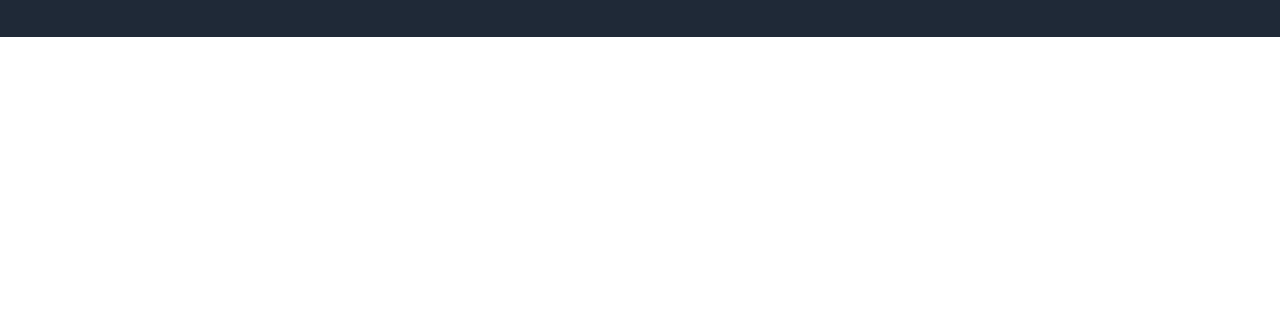
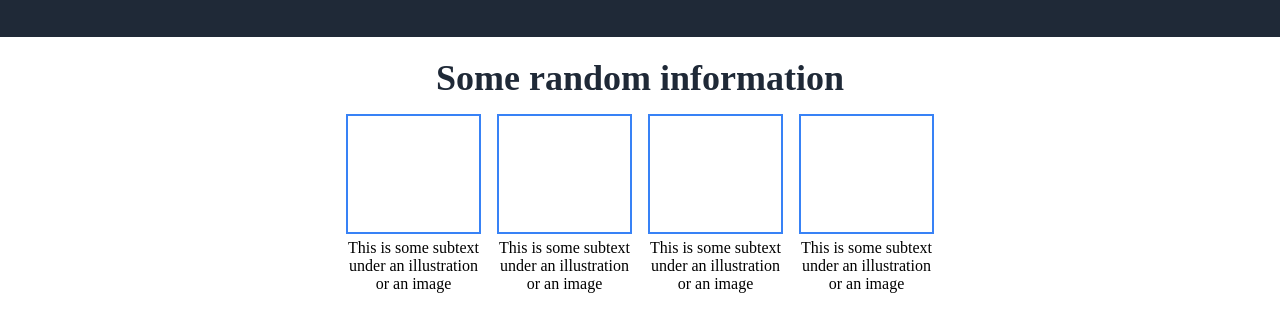
Before and after one commit to emShalaby/odin-webpage, a plain HTML site: page index.html in a window 1280 px wide. Shown: the part 309-640 px from the top of the page. Drawn offline with Linux system fonts and the light colour scheme.

Commit message:
do container number 3

```diff
--- a/index.html
+++ b/index.html
@@ -41,6 +41,27 @@
 
         </div>
 
+            <div class="c3">
+
+                <p class="c3-header">Some random information</p>
+                <div class="c3-icons">
+                    <ul>
+                        <li class="icon"></li>
+                        <li class="icon"></li>
+                        <li class="icon"></li>
+                        <li class="icon"></li>
+                    </ul>
+                </div>
+                <div class="c3-subtext">
+                    <ul>
+                        <li class="subtext">This is some subtext under an illustration or an image</li>
+                        <li class="subtext">This is some subtext under an illustration or an image</li>
+                        <li class="subtext">This is some subtext under an illustration or an image</li>
+                        <li class="subtext">This is some subtext under an illustration or an image</li>
+                    </ul>
+                </div>
+            </div>
+
     </div>
 
 </body>
--- a/styles.css
+++ b/styles.css
@@ -76,3 +76,39 @@ button{
     font-weight: 600;
     height: 30px;
 }
+
+.c3{
+    text-align: center;
+    padding: 20px;
+}
+
+.c3-header{
+    font-size: 36px;
+    font-weight: 800;
+    color: #1F2937;
+
+}
+
+.icon{
+    border: solid 2px #3882F6;
+    height: 120px;
+    width: 135px;
+}
+.c3-icons ul{
+    display: flex;
+    flex-direction: row;
+    justify-content: center;
+    gap: 16px;
+    margin-top: 15px;
+}
+
+.c3-subtext ul{
+    display: flex;
+    justify-content: center;
+    gap: 16px;
+}
+
+li.subtext{
+    width: 135px;
+    margin-top: 5px;
+}
```
